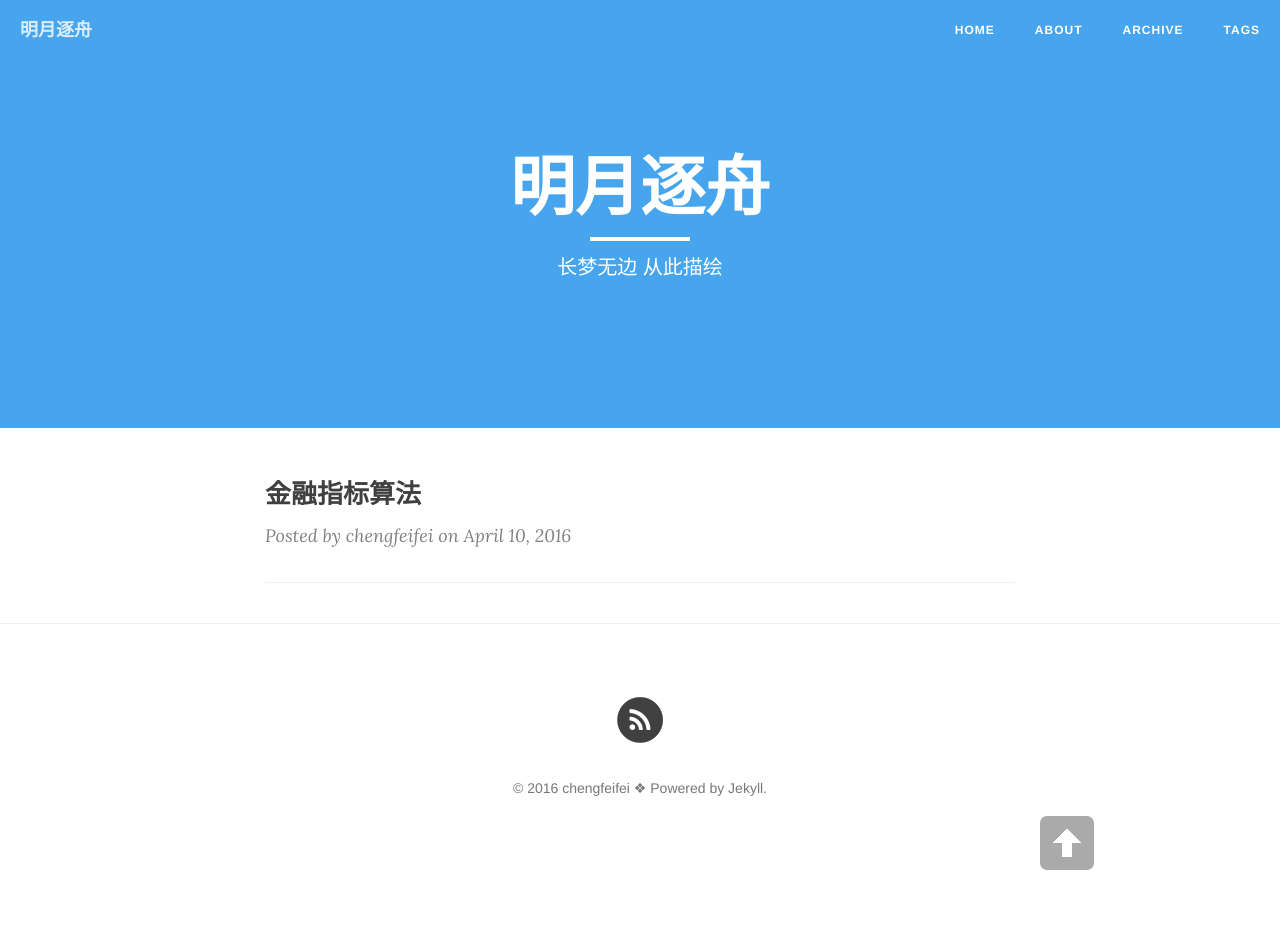
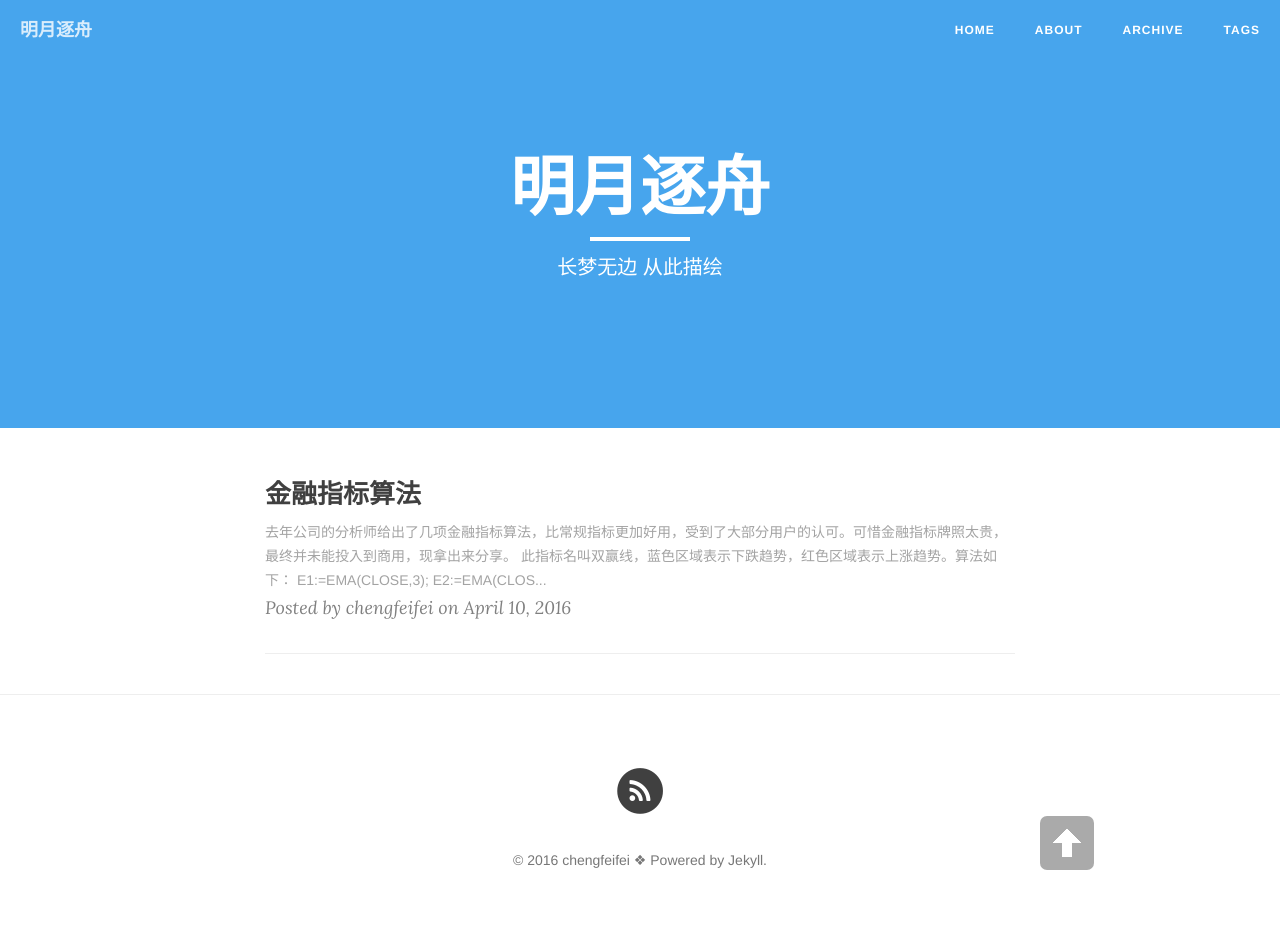
Before and after one commit to chengfeifei/chengfeifei.github.io, a Jekyll site: the page built from index.html, in a window 1280 px wide. Built offline with Jekyll 4.4.1, drawn with Linux system fonts in a browser that asks for light colours; nearby versions of some CDN libraries; the list of posts is cut into pages by our own code; before the commit the page ends 900 px from its top, so only the background shows below that.

Commit message:
edit post

```diff
--- a/_posts/2016-04-10-develop-indicators.md
+++ b/_posts/2016-04-10-develop-indicators.md
@@ -5,3 +5,70 @@ date: 2016-04-10
 categories: blog
 tags: [纪录,开发]
 ---
+
+
+>去年公司的分析师给出了几项金融指标算法，比常规指标更加好用，受到了大部分用户的认可。可惜金融指标牌照太贵，最终并未能投入到商用，现拿出来分享。
+
+![image-2016-04-13-1.png](http://7xsv37.com1.z0.glb.clouddn.com/current3.jpg)
+
+此指标名叫双赢线，蓝色区域表示下跌趋势，红色区域表示上涨趋势。算法如下：
+
+	E1:=EMA(CLOSE,3);
+	E2:=EMA(CLOSE,5);
+	E3:=EMA(CLOSE,8);
+	E4:=EMA(CLOSE,10);
+	E5:=EMA(CLOSE,12);
+	E6:=EMA(CLOSE,20);
+	E7:=EMA(CLOSE,30);
+	E8:=EMA(CLOSE,35);
+	E9:=EMA(CLOSE,40);
+	E10:=EMA(CLOSE,45);
+	E11:=EMA(CLOSE,50);
+	E12:=EMA(CLOSE,60);
+	DQ1:=MAX(MAX(MAX(MAX(MAX(E1,E2),E3),E4),E5),E6);
+	DQ2:=MIN(MIN(MIN(MIN(MIN(E1,E2),E3),E4),E5),E6);
+	CQ1:=MAX(MAX(MAX(MAX(MAX(E7,E8),E9),E10),E11),E12);
+	CQ2:=MIN(MIN(MIN(MIN(MIN(E7,E8),E9),E10),E11),E12);
+	KFL:=CQ2-DQ1;
+	DFL:=DQ2-CQ1;
+	DRAWLINE(DFL>=0,DQ2,DFL>=0,CQ1,1);
+	DRAWLINE(KFL>=0,DQ1,KFL>=0,CQ2,2);
+
+![image-2016-04-13-2.png](http://7xsv37.com1.z0.glb.clouddn.com/current4.jpg)
+
+主图指标名叫斯拉瓦均线，副图指标名叫波段之星。斯拉瓦均线上算出了多空参考点；波段之星均线下穿上水平线表示跌势，上穿下水平线表示涨势。两个指标结合使用效果更佳。
+
+斯拉瓦均线即多个周期（3,5,8,13,15,30,35,40,45,50,60）均线的组合，给出代码：
+
+	/**
+	 * 生成斯拉瓦均线
+	 * @param range 周期
+	 */
+	public void generateSlav(int range) {
+		List<Double> closeList = new ArrayList<Double>();
+		for (DataKlineItem item : this.itemList) {
+			closeList.add(item.last);
+		}
+		List<Double> list = this.calcEMA(closeList, range);
+		for (int i = 0; i < list.size(); i++) {
+			double doub = list.get(i);
+			DataKlineItem item = this.itemList.get(i);
+			item.indicatorDict.put(item.slavNAME(range), doub);
+		}
+	}
+
+波段之星算法如下：
+
+	VAR2:=(HIGH+LOW+CLOSE*2)/4;
+	VAR3:=EMA(VAR2,21);
+	VAR4:=STD(VAR2,21);
+	VAR5:=((VAR2-VAR3)/VAR4*100+200)/4;
+	VAR6:=(EMA(VAR5,5)-25)*1.56;
+	AK: EMA(VAR6,2)*1.22;
+	AD1: EMA(AK,2);
+	AJ: 3*AK-2*AD1;
+	AA:100;
+	BB:0;
+	CC:80;
+	买进: IF(CROSS(AK,AD1),58,20);
+	卖出: IF(CROSS(AD1,AK),58,20);
```
